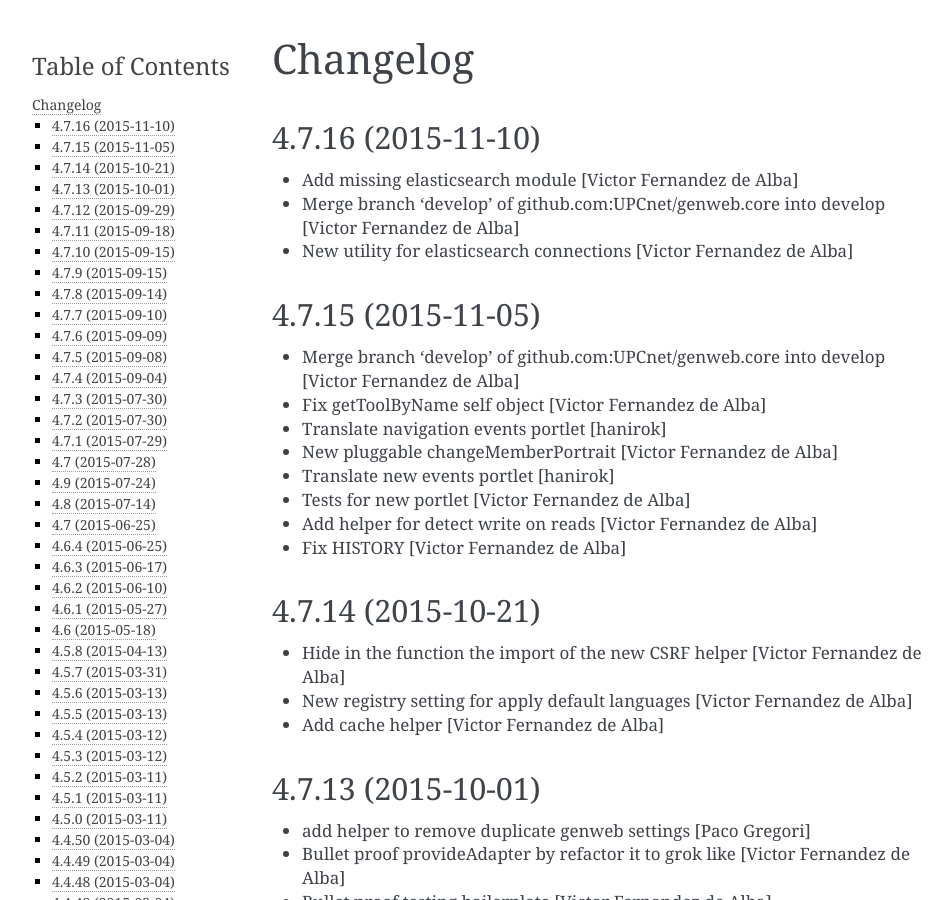
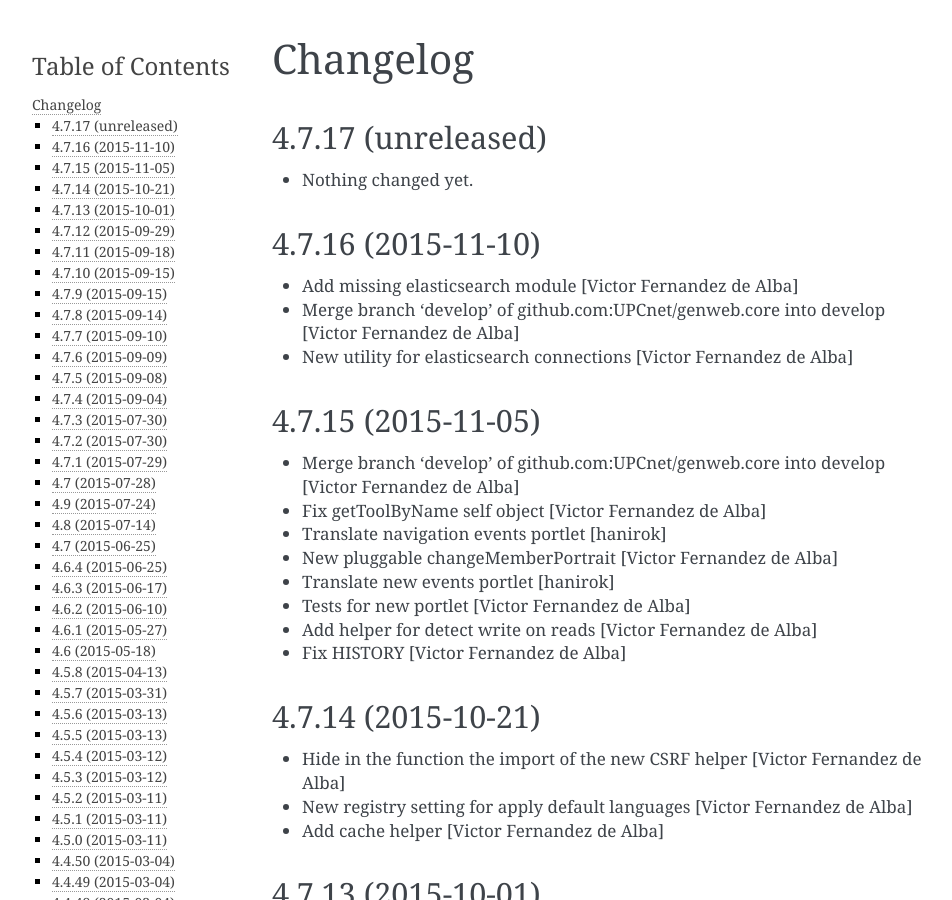
Before and after one commit to UPCnet/genweb.core, a Sphinx documentation site: the page built from docs/HISTORY.rst, in a window 1280 px wide and 900 px high. Shown: the whole window, without its empty margins (148-1100 px from the left). Built offline with Sphinx 7.4.7, drawn with Linux system fonts in a browser that asks for light colours.

Commit message:
Back to development: 4.7.17

```diff
--- a/docs/HISTORY.rst
+++ b/docs/HISTORY.rst
@@ -1,5 +1,11 @@
 Changelog
 =========
+
+4.7.17 (unreleased)
+-------------------
+
+- Nothing changed yet.
+
 
 4.7.16 (2015-11-10)
 -------------------
--- a/setup.py
+++ b/setup.py
@@ -1,7 +1,7 @@
 from setuptools import setup, find_packages
 import os
 
-version = '4.7.16'
+version = '4.7.17.dev0'
 
 README = open('README.rst').read()
 HISTORY = open(os.path.join('docs', 'HISTORY.rst')).read()
```
